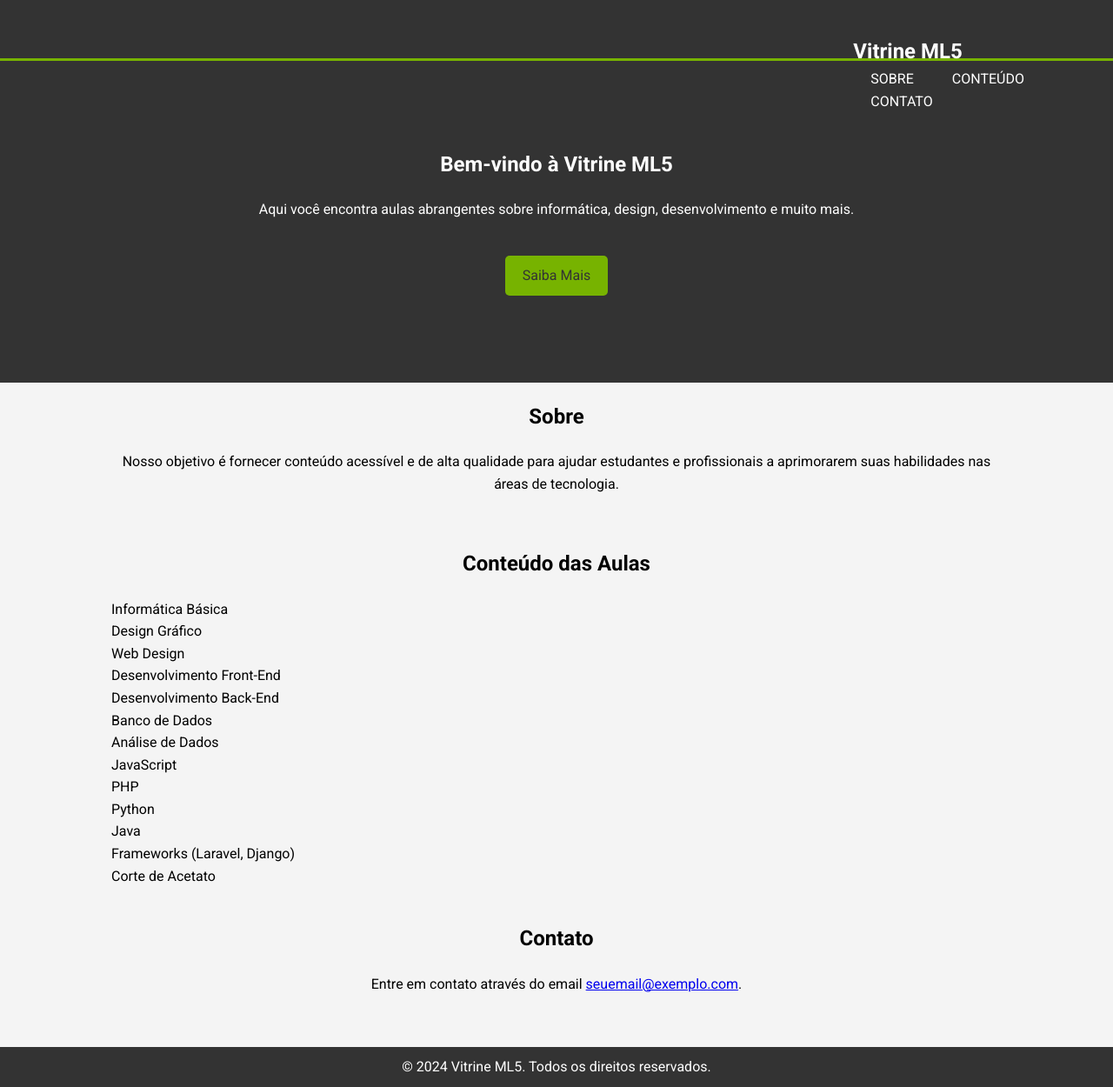
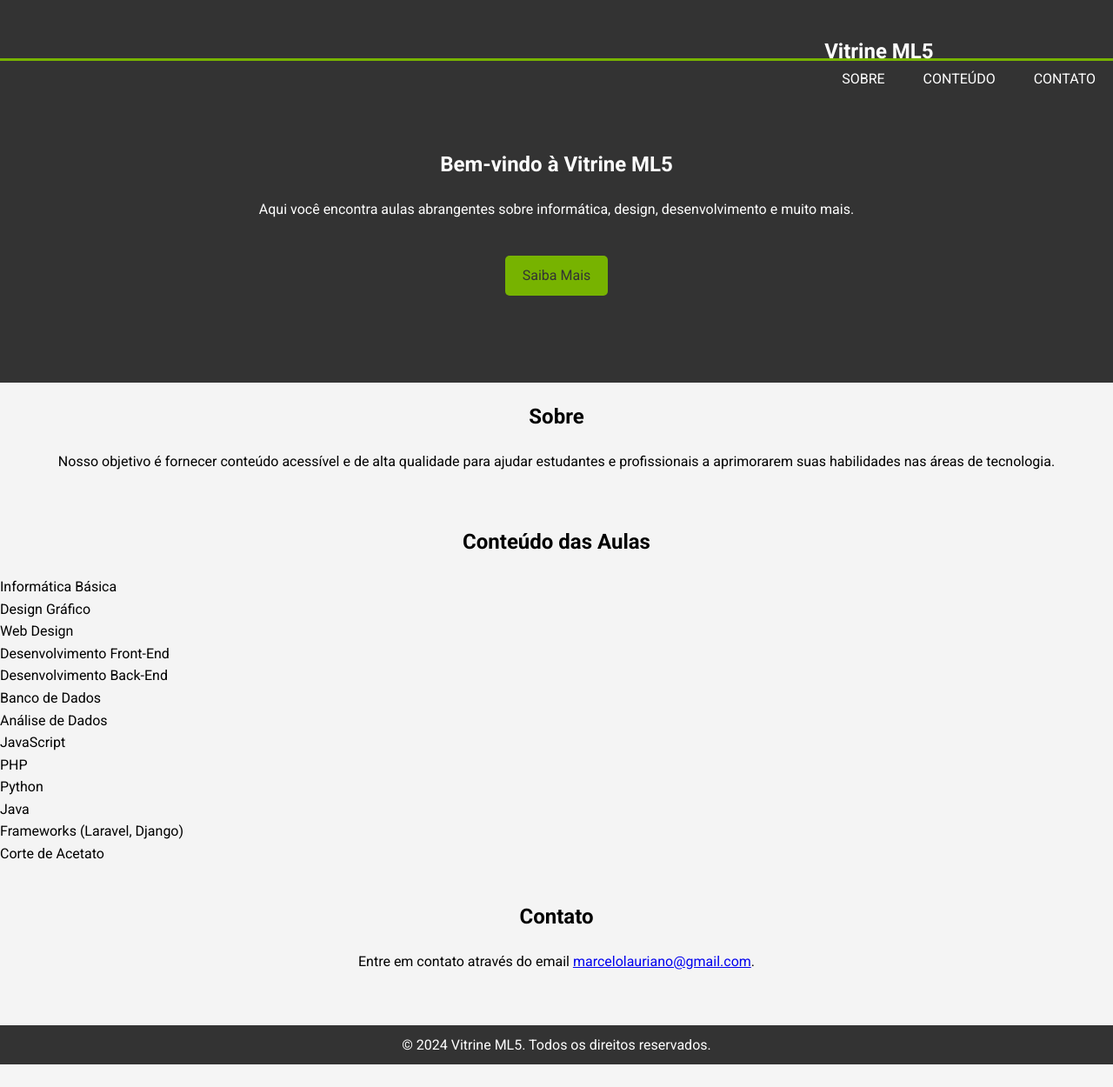
Before and after one commit to ml5w3s/vitrine-ml5, a PHP site: page / in a window 1280 px wide. Shown: the whole page at 87% size. After the commit the page ends 1224 px from the top, so only its background shows below. Run offline with PHP 8.4, Linux system fonts and the light colour scheme.

Commit message:
Endereço de e-mail

```diff
--- a/index.html
+++ b/index.html
@@ -60,7 +60,7 @@
     <section id="contato">
         <div class="container">
             <h2>Contato</h2>
-            <p>Entre em contato através do email <a href="mailto:seuemail@exemplo.com">seuemail@exemplo.com</a>.</p>
+            <p>Entre em contato através do email <a href="mailto:marcelo.lauriano@gmail.com">marcelolauriano@gmail.com</a>.</p>
         </div>
     </section>
 
--- a/styles.css
+++ b/styles.css
@@ -11,7 +11,7 @@ body {
 }
 
 .container {
-    width: 80%;
+
     margin: auto;
     overflow: hidden;
 }
```
